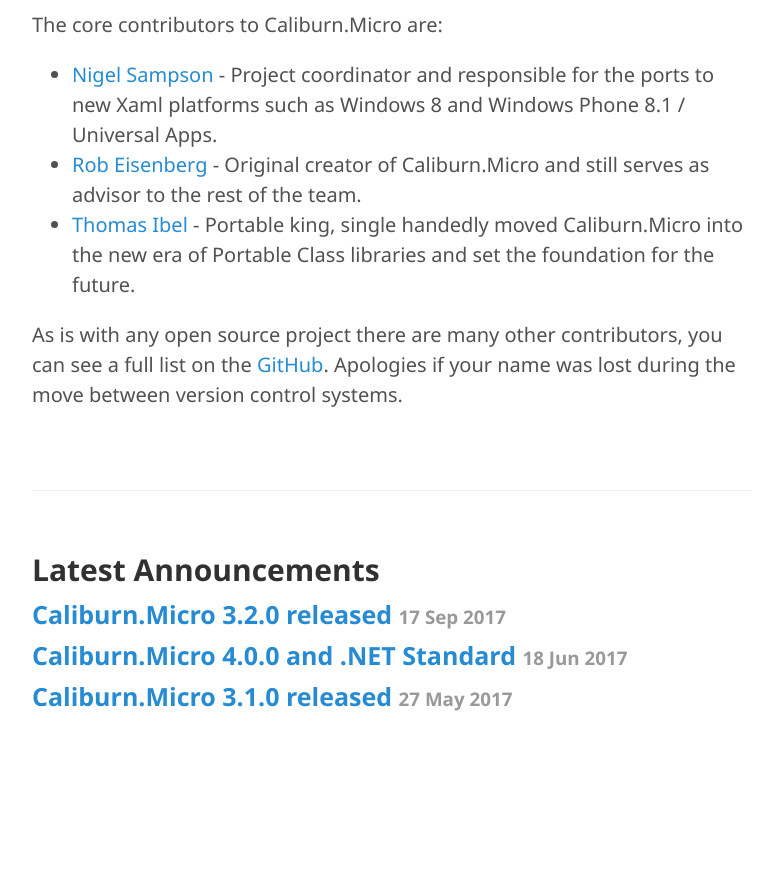
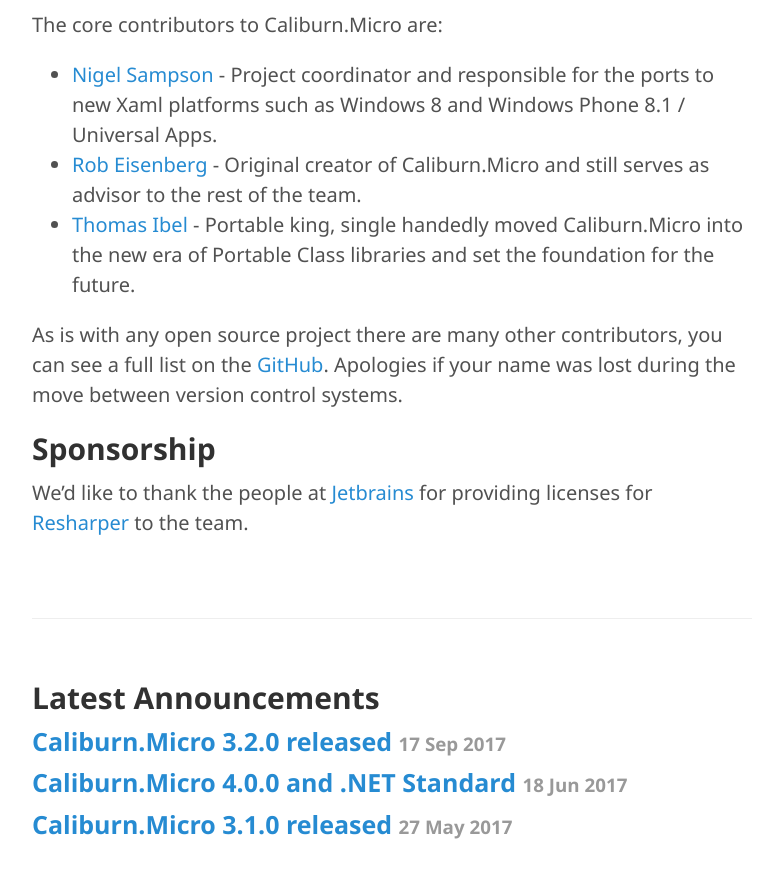
Before and after one commit to Caliburn-Micro/caliburn-micro.github.io, a Jekyll site: the page built from index.md, in a window 1280 px wide and 900 px high, scrolled down 2005 px. Shown: the top 878 px of the window, without its empty margins (248-1031 px from the left). Built offline with Jekyll 4.4.1, drawn with Linux system fonts in a browser that asks for light colours; before the commit the page ends 2777 px from its top, so only the background shows below that.

Commit message:
R# sponsorhip

```diff
--- a/index.md
+++ b/index.md
@@ -88,6 +88,10 @@
 
 As is with any open source project there are many other contributors, you can see a full list on the [GitHub][contributors]. Apologies if your name was lost during the move between version control systems.
 
+## Sponsorship
+
+We'd like to thank the people at [Jetbrains][jb] for providing licenses for [Resharper][resharper] to the team.
+
 [nuget]: http://www.nuget.org/packages/Caliburn.Micro
 [docs]: /documentation
 [support]: /support
@@ -99,3 +103,5 @@
 [thomas]: https://twitter.com/thomasibel
 [contributors]: https://github.com/Caliburn-Micro/Caliburn.Micro/graphs/contributors
 [durandal]: http://durandaljs.com/
+[jb]: https://www.jetbrains.com/
+[resharper]: https://www.jetbrains.com/resharper/
```
